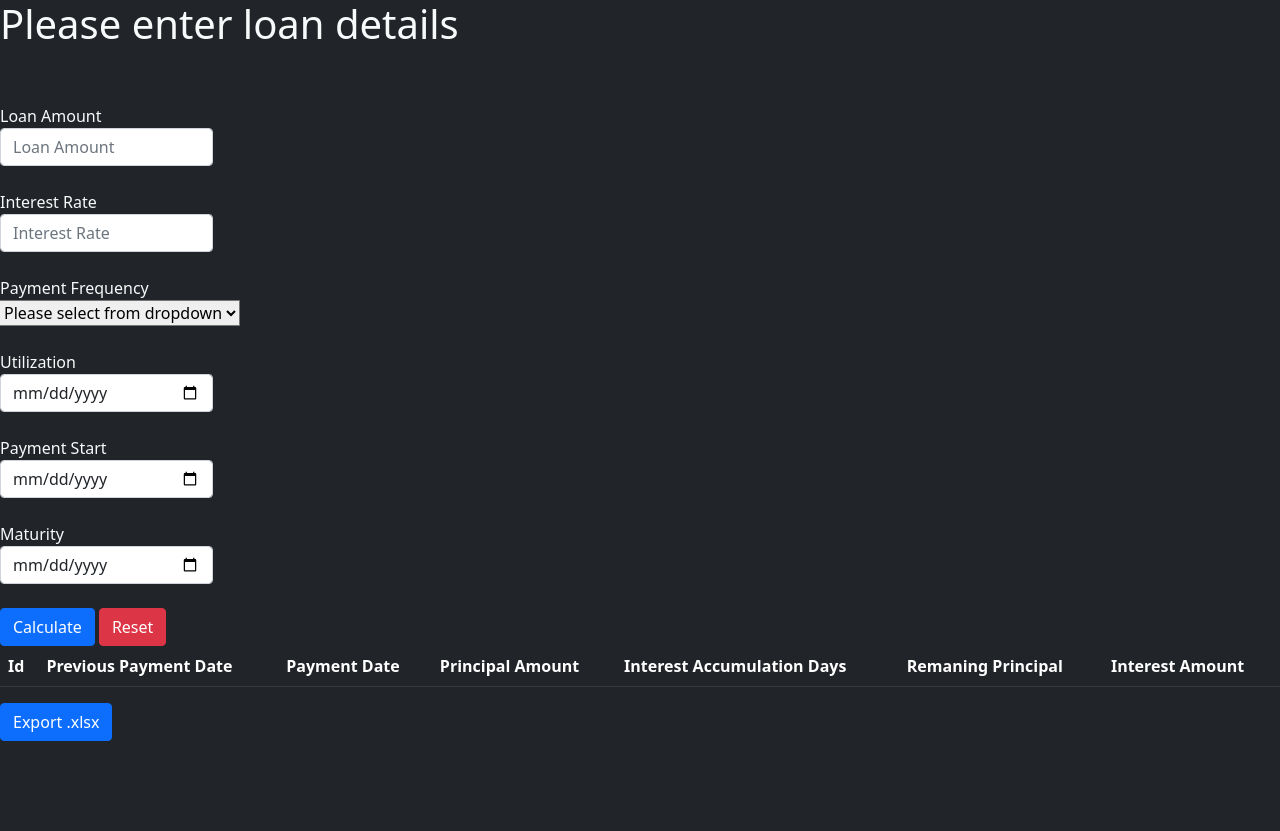
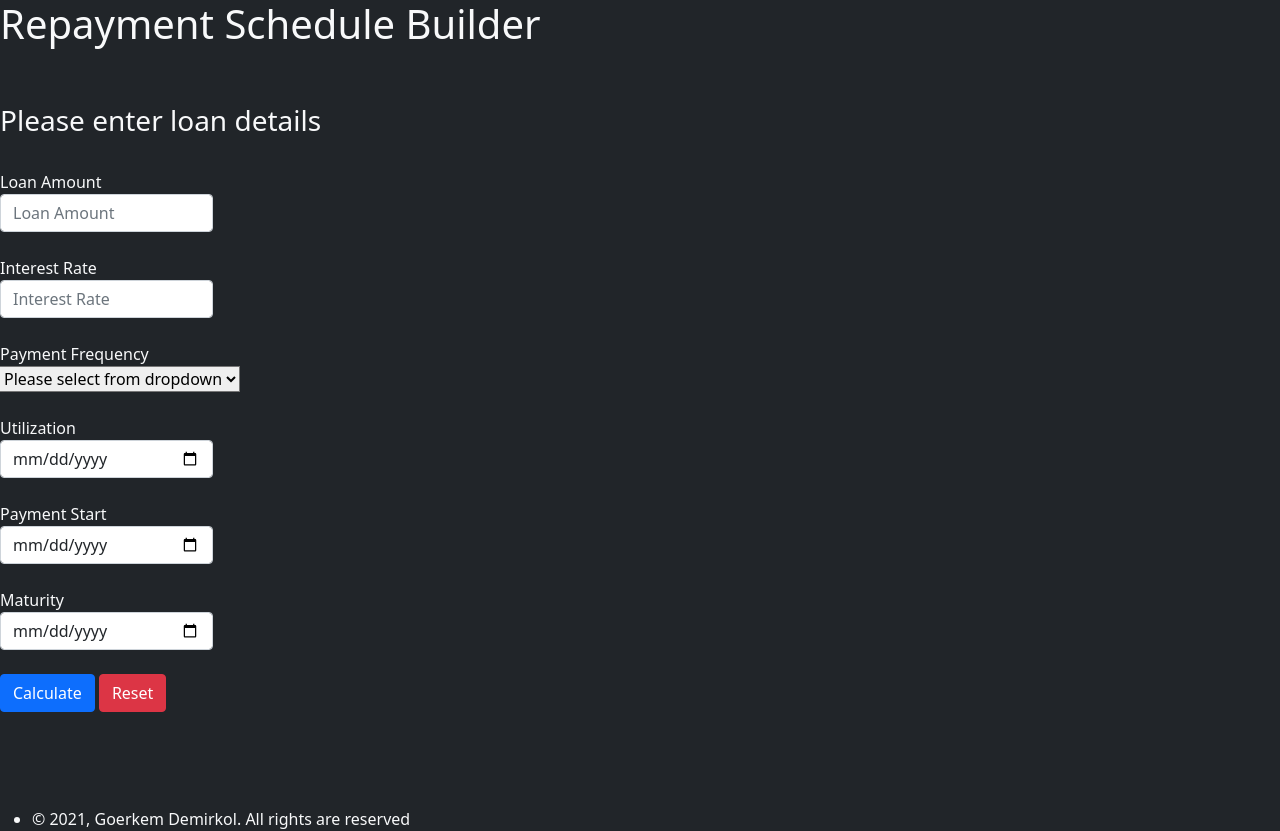
Before and after one commit to gdemirkol315/RepaymentScheduleBuilder, a plain HTML site: page index.html in a window 1280 px wide. Before the commit the page ends 800 px from the top, so only its background shows below. Drawn offline with nearby package versions, Linux system fonts and the light colour scheme.

Commit message:
visibility adjusted for result and export btn, gitignore adjusted

```diff
--- a/index.html
+++ b/index.html
@@ -3,24 +3,27 @@
 <html xmlns="http://www.w3.org/1999/xhtml">
 
 <head>
-    <link href="https://cdn.jsdelivr.net/npm/bootstrap@5.1.1/dist/css/bootstrap.min.css" rel="stylesheet" integrity="sha384-F3w7mX95PdgyTmZZMECAngseQB83DfGTowi0iMjiWaeVhAn4FJkqJByhZMI3AhiU" crossorigin="anonymous">
-    <meta charset="utf-8" />
+    <link href="https://cdn.jsdelivr.net/npm/bootstrap@5.1.1/dist/css/bootstrap.min.css" rel="stylesheet"
+          integrity="sha384-F3w7mX95PdgyTmZZMECAngseQB83DfGTowi0iMjiWaeVhAn4FJkqJByhZMI3AhiU" crossorigin="anonymous">
+    <meta charset="utf-8"/>
 
-    <title>Repayment Plan</title>
+    <title>RPSB</title>
 </head>
 
 <body class="text-light bg-dark">
-    <h1>Please enter loan details</h1>
-    <br />
-    <br />
+<h1>Repayment Schedule Builder</h1>
+<br/>
+<br/>
+<h3>Please enter loan details</h3>
+<br/>
 <div id="entries" class="col-md-2">
     <label for="loanAmount">Loan Amount</label>
-        <br />
-        <input id="loanAmount" class="form-control" type="text" placeholder="Loan Amount" />
-        <br />
-        <label for="interestRate">Interest Rate</label><br />
-        <input id="interestRate" class="form-control" type="text" placeholder="Interest Rate" />
-        <br />
+    <br/>
+    <input id="loanAmount" class="form-control" type="text" placeholder="Loan Amount"/>
+    <br/>
+    <label for="interestRate">Interest Rate</label><br/>
+    <input id="interestRate" class="form-control" type="text" placeholder="Interest Rate"/>
+    <br/>
     <div id="frequencyDropdownGr" class="input-group mb-12">
         <div class="input-group-prepend">
             <label for="frequency">Payment Frequency</label>
@@ -33,24 +36,24 @@
             <option value="J">Anually</option>
         </select>
     </div>
-        <br />
+    <br/>
     <label for="utilization">Utilization</label>
-        <br />
-        <input id="utilization" class="form-control" type="date" />
-        <br />
+    <br/>
+    <input id="utilization" class="form-control" type="date"/>
+    <br/>
     <label for="paymentStart">Payment Start</label>
-        <br />
-        <input id="paymentStart" class="form-control" type="date" />
-        <br />
+    <br/>
+    <input id="paymentStart" class="form-control" type="date"/>
+    <br/>
     <label for="maturity">Maturity</label>
-        <br />
+    <br/>
     <input id="maturity" class="form-control" type="date">
-        <br />
+    <br/>
 </div>
 <button id="calculate" class="btn btn-primary" onclick="execute()">Calculate</button>
 <button id="reset" class="btn btn-danger" onclick="location.reload()">Reset</button>
-
-    <table id="result" class="table table-dark">
+<div id="result" class="invisible">
+    <table id="resultTable" class="table table-dark">
         <tr>
             <th scope="col">Id</th>
             <th scope="col">Previous Payment Date</th>
@@ -59,17 +62,21 @@
             <th scope="col">Interest Accumulation Days</th>
             <th scope="col">Remaning Principal</th>
             <th scope="col">Interest Amount</th>
-
         </tr>
-
 
     </table>
     <iframe id="txtArea1" style="display:none"></iframe>
     <button id="btnExport" class="btn btn-primary" onclick="excelReport();">Export .xlsx</button>
+</div>
+<ul class="list-style-none d-flex flex-wrap col-12 col-lg-5 flex-justify-center flex-lg-justify-between mb-2 mb-lg-0">
+    <li class="mr-3 mr-lg-0">© 2021, Goerkem Demirkol. All rights are reserved</li>
+</ul>
+
 <script src="js/main.js"></script>
-
 <script src="https://ajax.googleapis.com/ajax/libs/jquery/1.12.4/jquery.min.js"></script>
-    <script src="https://cdn.jsdelivr.net/npm/bootstrap@5.1.1/dist/js/bootstrap.bundle.min.js" integrity="sha384-/bQdsTh/da6pkI1MST/rWKFNjaCP5gBSY4sEBT38Q/9RBh9AH40zEOg7Hlq2THRZ" crossorigin="anonymous"></script>
+<script src="https://cdn.jsdelivr.net/npm/bootstrap@5.1.1/dist/js/bootstrap.bundle.min.js"
+        integrity="sha384-/bQdsTh/da6pkI1MST/rWKFNjaCP5gBSY4sEBT38Q/9RBh9AH40zEOg7Hlq2THRZ"
+        crossorigin="anonymous"></script>
 </body>
 
 </html>
--- a/js/main.js
+++ b/js/main.js
@@ -18,8 +18,7 @@ function getElementInsideContainer(containerID, childID) {
 }
 
 function addPaymentIntoTable(payments) {
-    var table = document.getElementById("result");
-
+    var table = document.getElementById("resultTable");
 
     for (let i = 0; i < payments.length; i++) {
         var row = table.insertRow(i + 1);
@@ -38,8 +37,9 @@ function addPaymentIntoTable(payments) {
         accumulatingDays.innerHTML = getDifferenceInDays(payments[i].paymentDate, payments[i].previousPaymentDate);
         remaningPrincipal.innerHTML = Math.round(payments[i].remainingPrincipal);
         interestAmount.innerHTML = Math.round(payments[i].interestAmount);
-
     }
+    var result = document.getElementById("result");
+    result.className="visible";
 }
 
 
@@ -192,7 +192,7 @@ function convertDateToString(date) {
 function excelReport() {
     var tab_text = "<table border='2px'><tr bgcolor='#87AFC6'>";
     var textRange; var j = 0;
-    tab = document.getElementById('result'); // id of table
+    tab = document.getElementById('resultTable'); // id of table
 
     for (j = 0; j < tab.rows.length; j++) {
         tab_text = tab_text + tab.rows[j].innerHTML + "</tr>";
```
Lines whose indentation alone changed are shown as unchanged.
